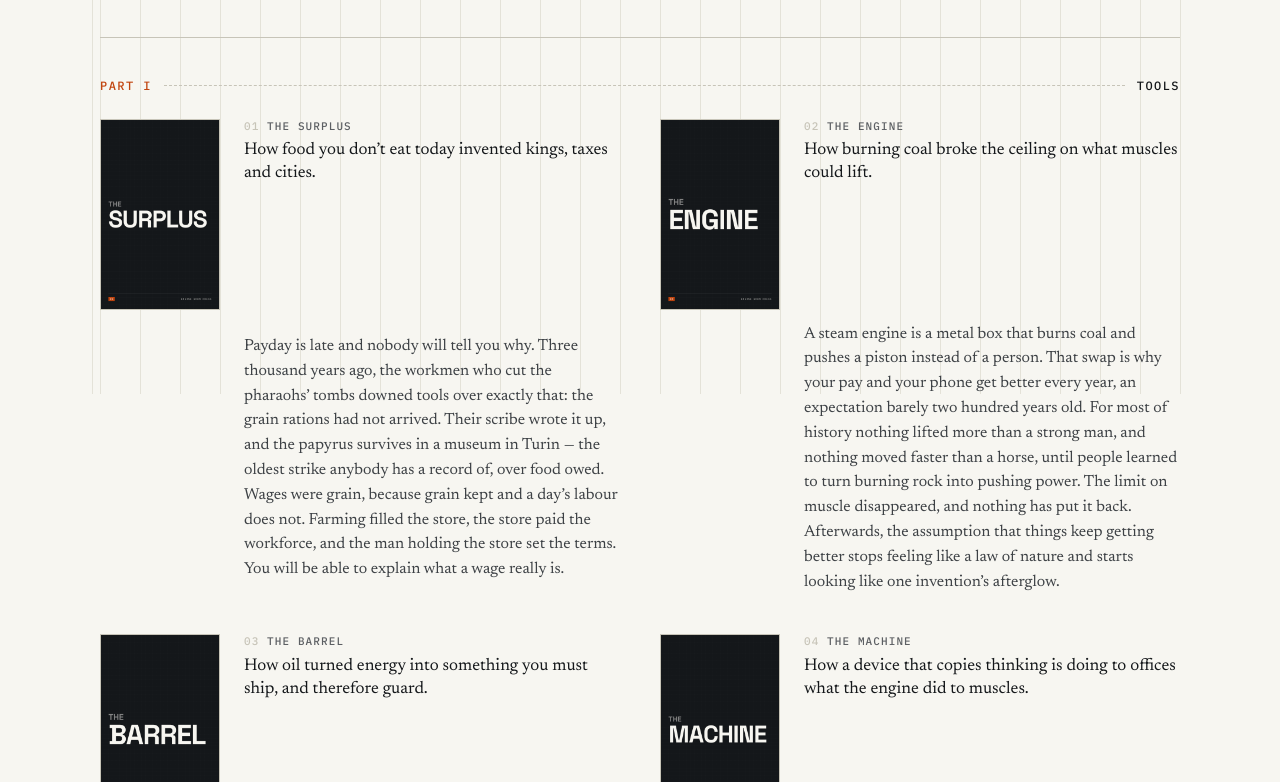
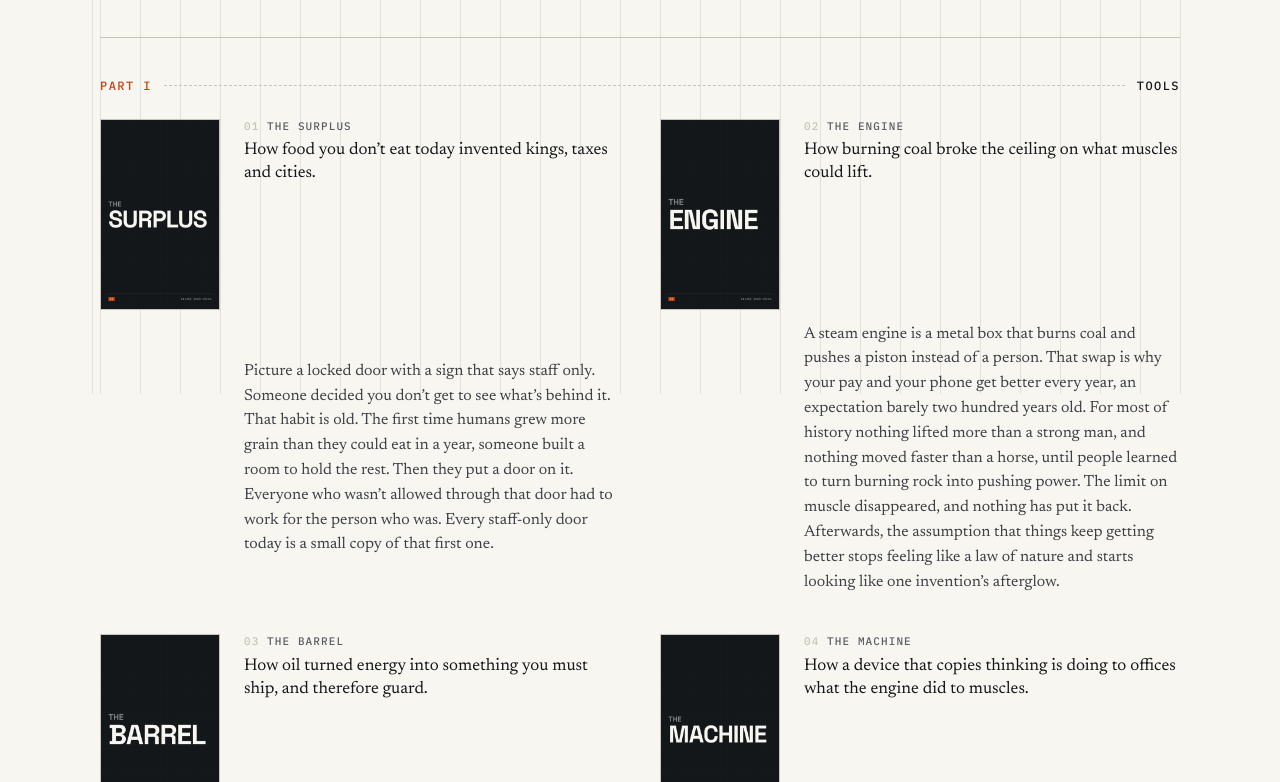
Before and after one commit to mattia-palmieri/engine-room-press-preview, a plain HTML site: page covers/index.html in a window 1280 px wide. Shown: the part 406-1188 px from the top of the page. Drawn offline with Linux system fonts and the light colour scheme.

Commit message:
publish: 2026-09-03T21:30Z

```diff
--- a/covers/index.html
+++ b/covers/index.html
@@ -99,7 +99,7 @@ each one ships.</p>
     <span class=cap><span class=num>01</span> The Surplus</span>
     <span class=deck>How food you don&rsquo;t eat today invented kings, taxes and cities.</span>
   </div>
-  <p class=blurb>Payday is late and nobody will tell you why. Three thousand years ago, the workmen who cut the pharaohs&rsquo; tombs downed tools over exactly that: the grain rations had not arrived. Their scribe wrote it up, and the papyrus survives in a museum in Turin &mdash; the oldest strike anybody has a record of, over food owed. Wages were grain, because grain kept and a day&rsquo;s labour does not. Farming filled the store, the store paid the workforce, and the man holding the store set the terms. You will be able to explain what a wage really is.</p>
+  <p class=blurb>Picture a locked door with a sign that says staff only. Someone decided you don&rsquo;t get to see what&rsquo;s behind it. That habit is old. The first time humans grew more grain than they could eat in a year, someone built a room to hold the rest. Then they put a door on it. Everyone who wasn&rsquo;t allowed through that door had to work for the person who was. Every staff-only door today is a small copy of that first one.</p>
 </li>
 <li class=it>
   <span class=frame><img src="cover-02.png" alt="The Engine" loading=lazy></span>
```
Also changed, not shown: doc/catalogue/index.html (+1 -1 lines).
